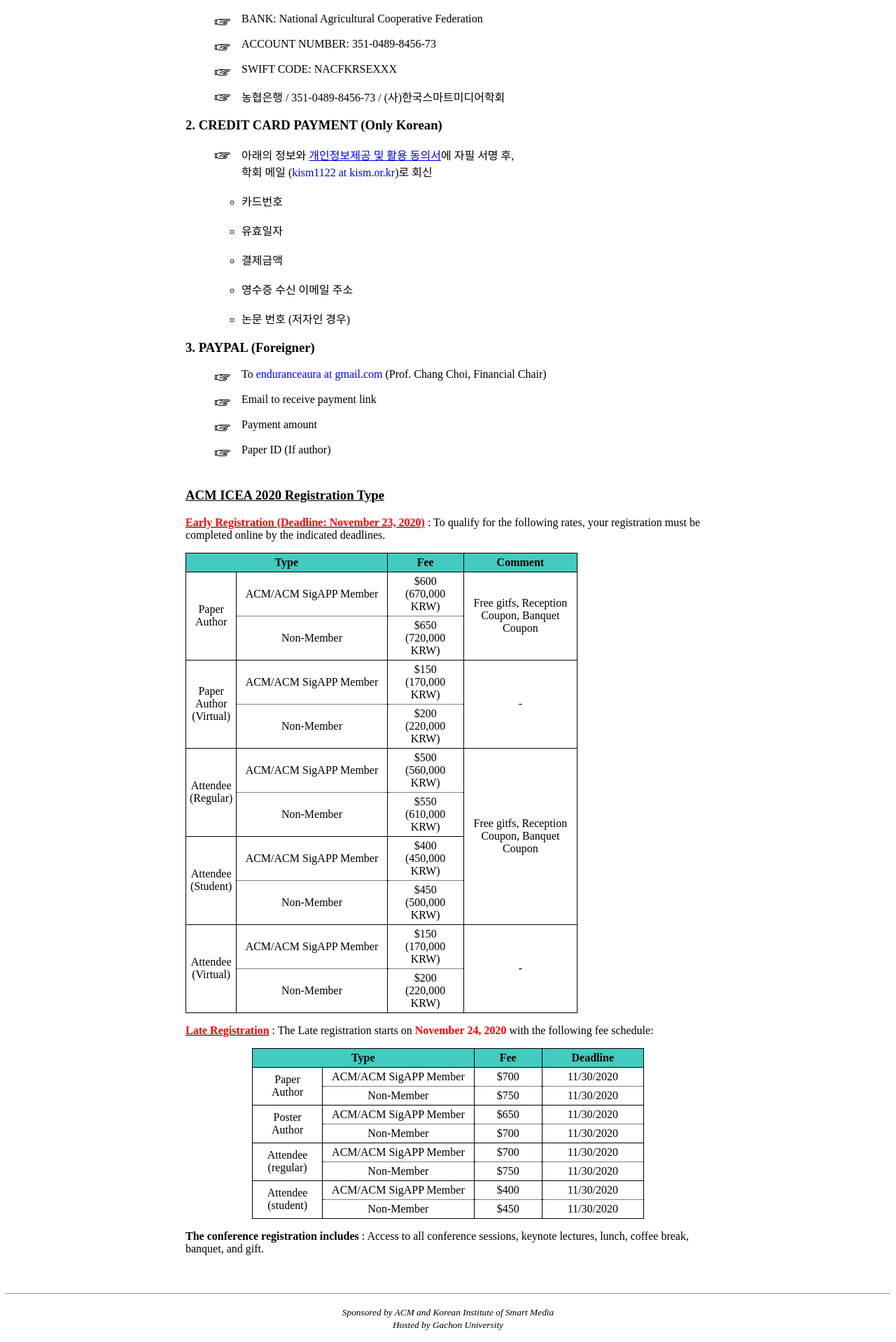
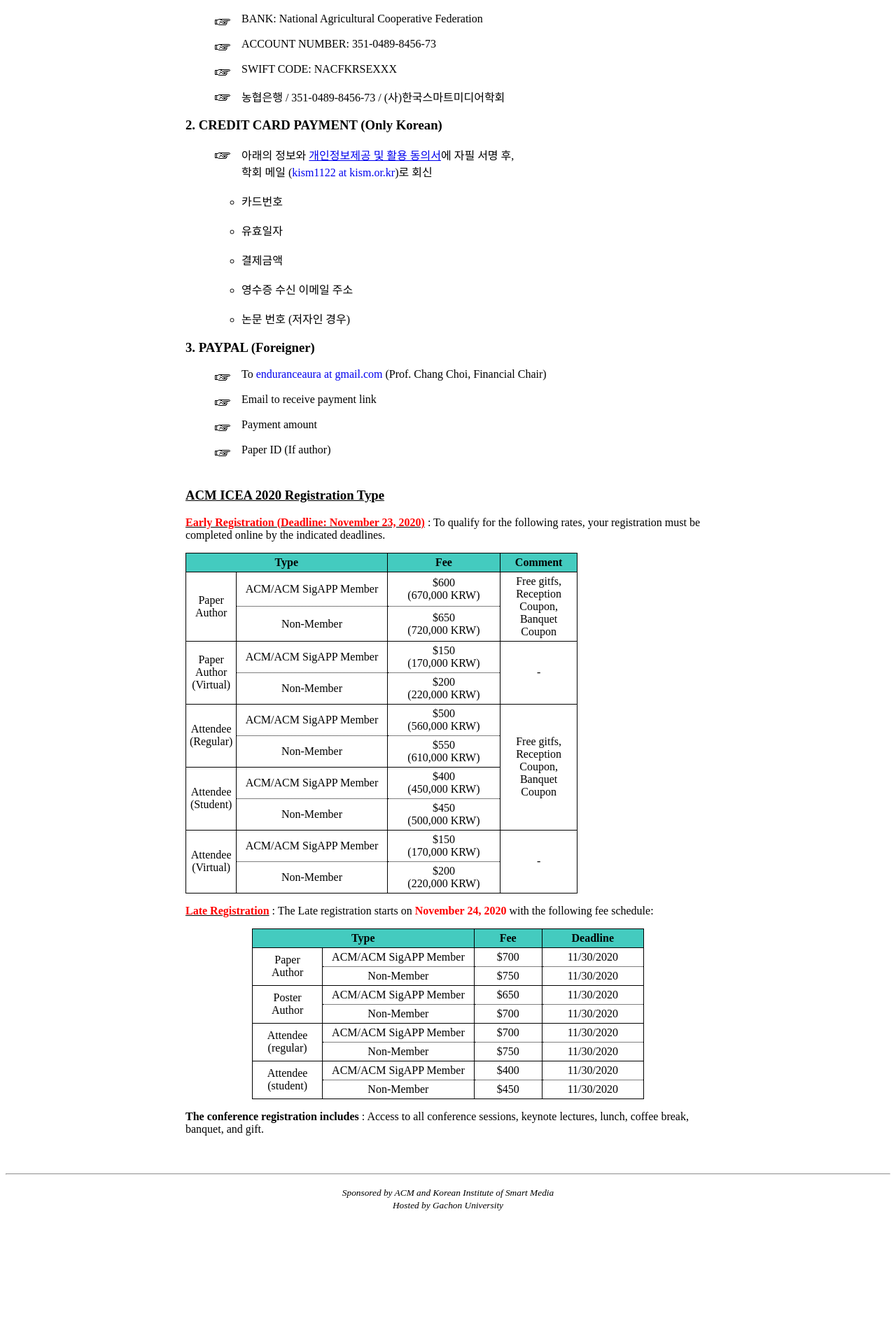
Before and after one commit to icea-conf/2020, a Jekyll site: the page built from registration/index.html, in a window 1280 px wide. Shown: the part 939-2857 px from the top of the page at 70% size. Built offline with Jekyll 4.4.1, drawn with Linux system fonts in a browser that asks for light colours; after the commit the page ends 2686 px from its top, so only the background shows below that.

Commit message:
Update index.html

```diff
--- a/registration/index.html
+++ b/registration/index.html
@@ -72,10 +72,10 @@
                               <td class="theader" width="50%" colspan="2">
                                    <b>Type</b>
                               </td>
-                              <td class="theader" width="20%">
+                              <td class="theader" width="30%">
                                    <b>Fee</b>
                               </td>
-                              <td class="theader" width="30%">
+                              <td class="theader" width="50%">
                                    <b>Comment</b>
                               </td>
                          </tr>
```
